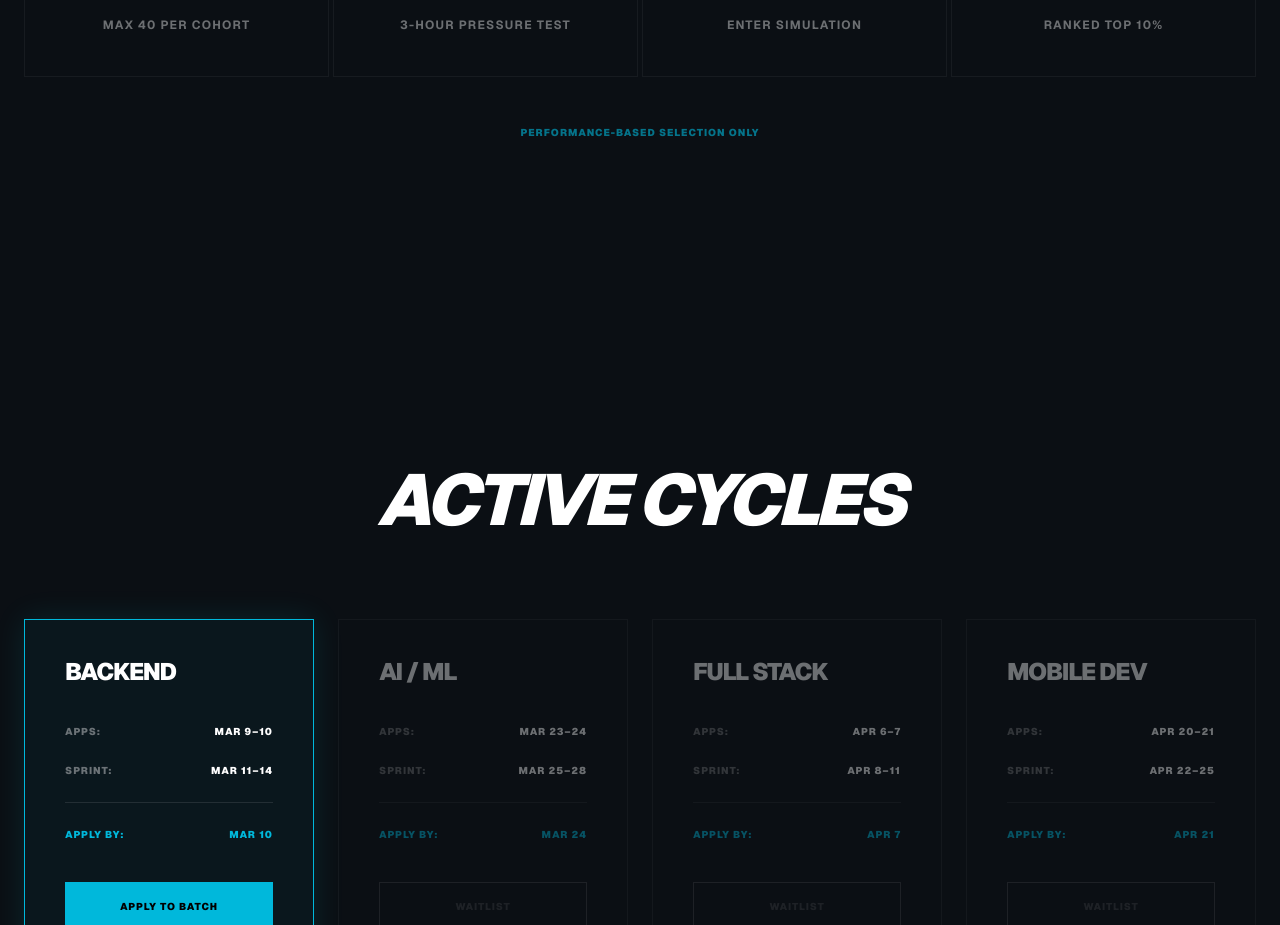
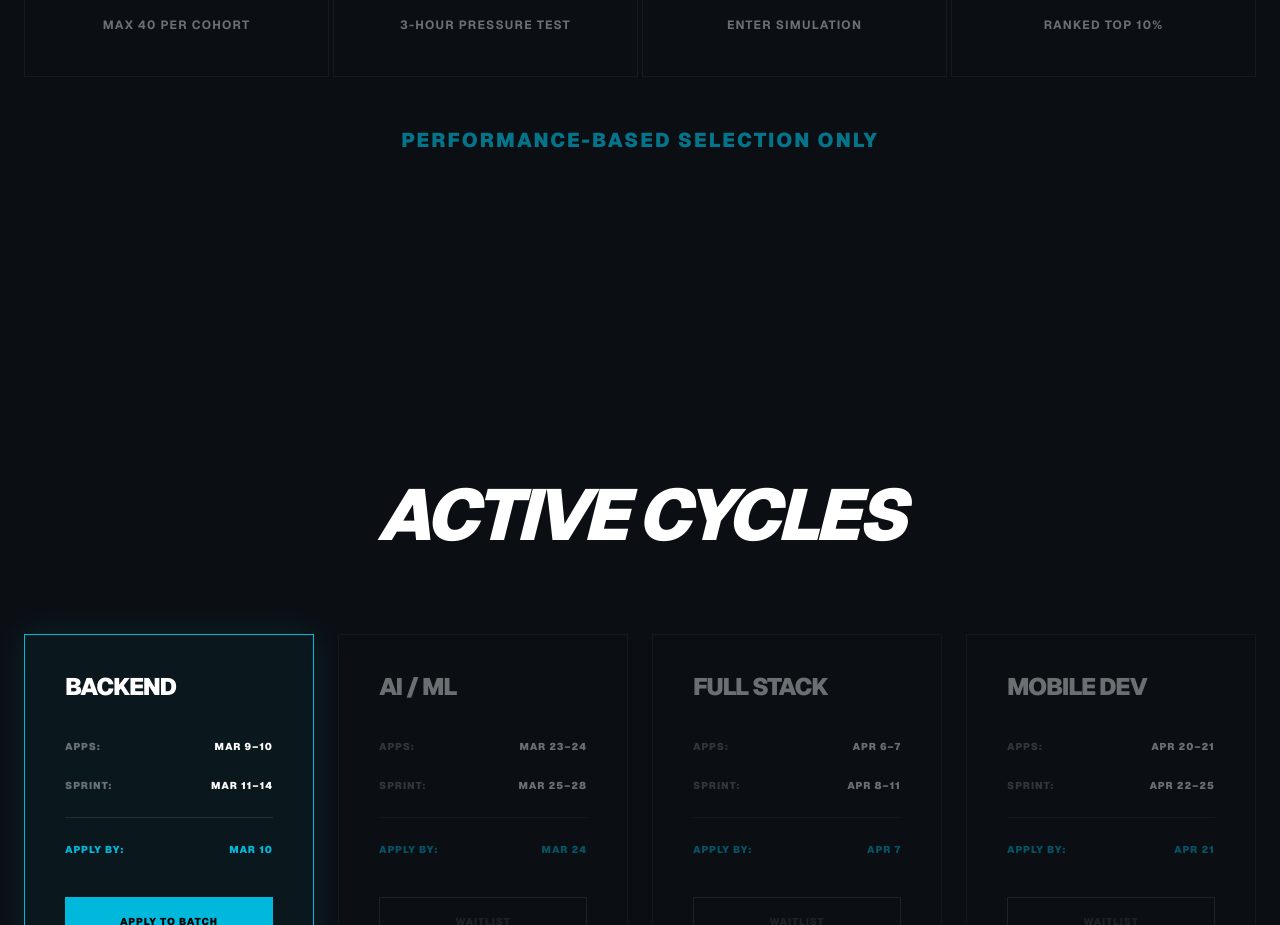
Before and after one commit to optern2025/OptCamp, a Next.js app: page / in a window 1280 px wide. Shown: the part 4251-5176 px from the top of the page. Built offline with nearby package versions, Linux system fonts and the light colour scheme.

Commit message:
text size change

```diff
--- a/app/page.tsx
+++ b/app/page.tsx
@@ -381,7 +381,7 @@ export default function Home() {
                   </div>
                 ))}
               </div>
-              <p className="text-center mt-10 md:mt-12 text-cyan-500/60 font-black tracking-widest text-[8px] md:text-[10px] uppercase">
+              <p className="text-center mt-10 md:mt-12 text-cyan-500/60 font-black tracking-widest text-[12px] md:text-[20px] uppercase">
                 Performance-Based Selection Only
               </p>
             </div>
```
